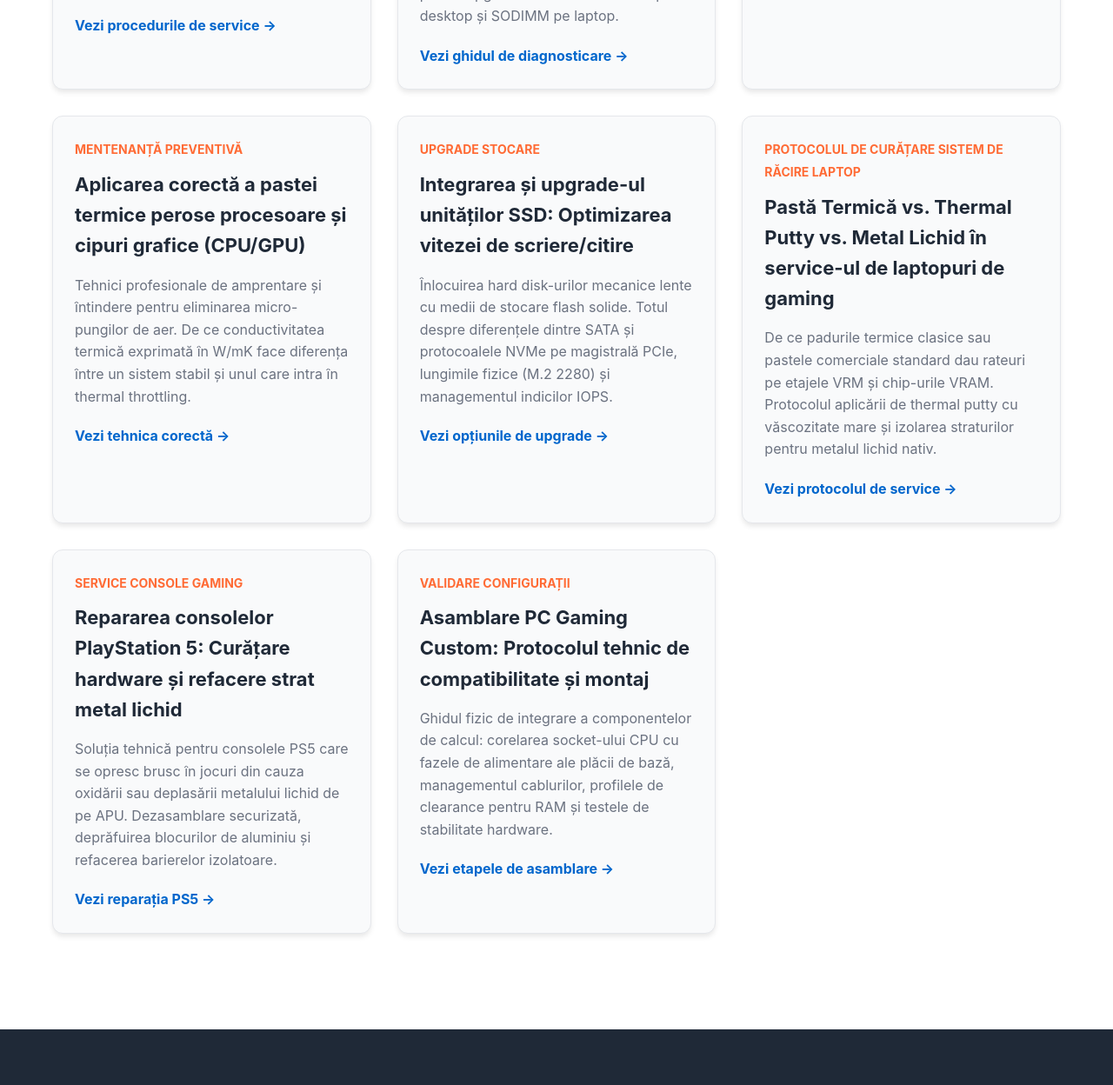
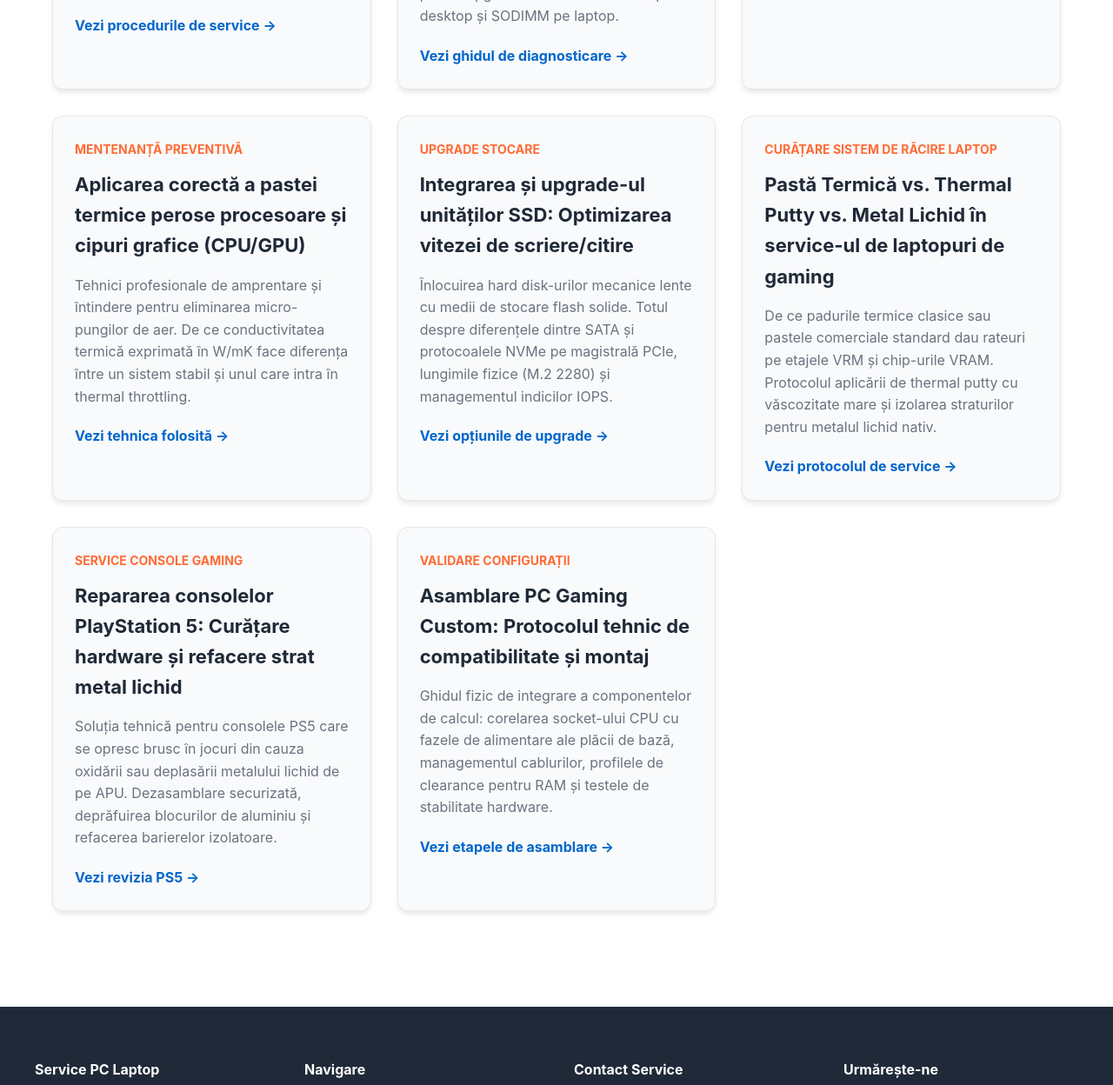
Before and after one commit to doradosystemsro/servicepclaptop, a plain HTML site: page blog.html in a window 1280 px wide. Shown: the part 845-2093 px from the top of the page at 87% size. Drawn offline with Linux system fonts and the light colour scheme.

Commit message:
Update blog.html

```diff
--- a/blog.html
+++ b/blog.html
@@ -83,7 +83,7 @@
                 <span style="color: var(--secondary); font-weight: 700; font-size: 14px; text-transform: uppercase;">Mentenanță Preventivă</span>
                 <h2 style="font-size: 22px; margin: 10px 0 15px 0; color: var(--text-dark);">Aplicarea corectă a pastei termice perose procesoare și cipuri grafice (CPU/GPU)</h2>
                 <p style="color: var(--text-light); margin-bottom: 20px;">Tehnici profesionale de amprentare și întindere pentru eliminarea micro-pungilor de aer. De ce conductivitatea termică exprimată în W/mK face diferența între un sistem stabil și unul care intra în thermal throttling.</p>
-                <a href="thermal-paste.html" style="color: var(--primary); font-weight: 700; text-decoration: none; display: inline-flex; align-items: center; gap: 5px;">Vezi tehnica corectă &rarr;</a>
+                <a href="thermal-paste.html" style="color: var(--primary); font-weight: 700; text-decoration: none; display: inline-flex; align-items: center; gap: 5px;">Vezi tehnica folosită &rarr;</a>
             </div>
         </article>
 
@@ -98,7 +98,7 @@
 
         <article class="card" style="background: var(--bg-light); padding: 25px; border-radius: var(--radius-lg); box-shadow: var(--shadow); border: 1px solid var(--border);">
             <div class="card-body">
-                <span style="color: var(--secondary); font-weight: 700; font-size: 14px; text-transform: uppercase;">Protocolul de curățare sistem de răcire Laptop</span>
+                <span style="color: var(--secondary); font-weight: 700; font-size: 14px; text-transform: uppercase;">Curățare sistem de răcire Laptop</span>
                 <h2 style="font-size: 22px; margin: 10px 0 15px 0; color: var(--text-dark);">Pastă Termică vs. Thermal Putty vs. Metal Lichid în service-ul de laptopuri de gaming</h2>
                 <p style="color: var(--text-light); margin-bottom: 20px;">De ce padurile termice clasice sau pastele comerciale standard dau rateuri pe etajele VRM și chip-urile VRAM. Protocolul aplicării de thermal putty cu văscozitate mare și izolarea straturilor pentru metalul lichid nativ.</p>
                 <a href="pasta-termica-thermal-putty-metal-lichid-laptop.html" style="color: var(--primary); font-weight: 700; text-decoration: none; display: inline-flex; align-items: center; gap: 5px;">Vezi protocolul de service &rarr;</a>
@@ -110,7 +110,7 @@
                 <span style="color: var(--secondary); font-weight: 700; font-size: 14px; text-transform: uppercase;">Service Console Gaming</span>
                 <h2 style="font-size: 22px; margin: 10px 0 15px 0; color: var(--text-dark);">Repararea consolelor PlayStation 5: Curățare hardware și refacere strat metal lichid</h2>
                 <p style="color: var(--text-light); margin-bottom: 20px;">Soluția tehnică pentru consolele PS5 care se opresc brusc în jocuri din cauza oxidării sau deplasării metalului lichid de pe APU. Dezasamblare securizată, deprăfuirea blocurilor de aluminiu și refacerea barierelor izolatoare.</p>
-                <a href="curatare-schimbare-pasta-termica-playstation-5.html" style="color: var(--primary); font-weight: 700; text-decoration: none; display: inline-flex; align-items: center; gap: 5px;">Vezi reparația PS5 &rarr;</a>
+                <a href="curatare-schimbare-pasta-termica-playstation-5.html" style="color: var(--primary); font-weight: 700; text-decoration: none; display: inline-flex; align-items: center; gap: 5px;">Vezi revizia PS5 &rarr;</a>
             </div>
         </article>
 
```
